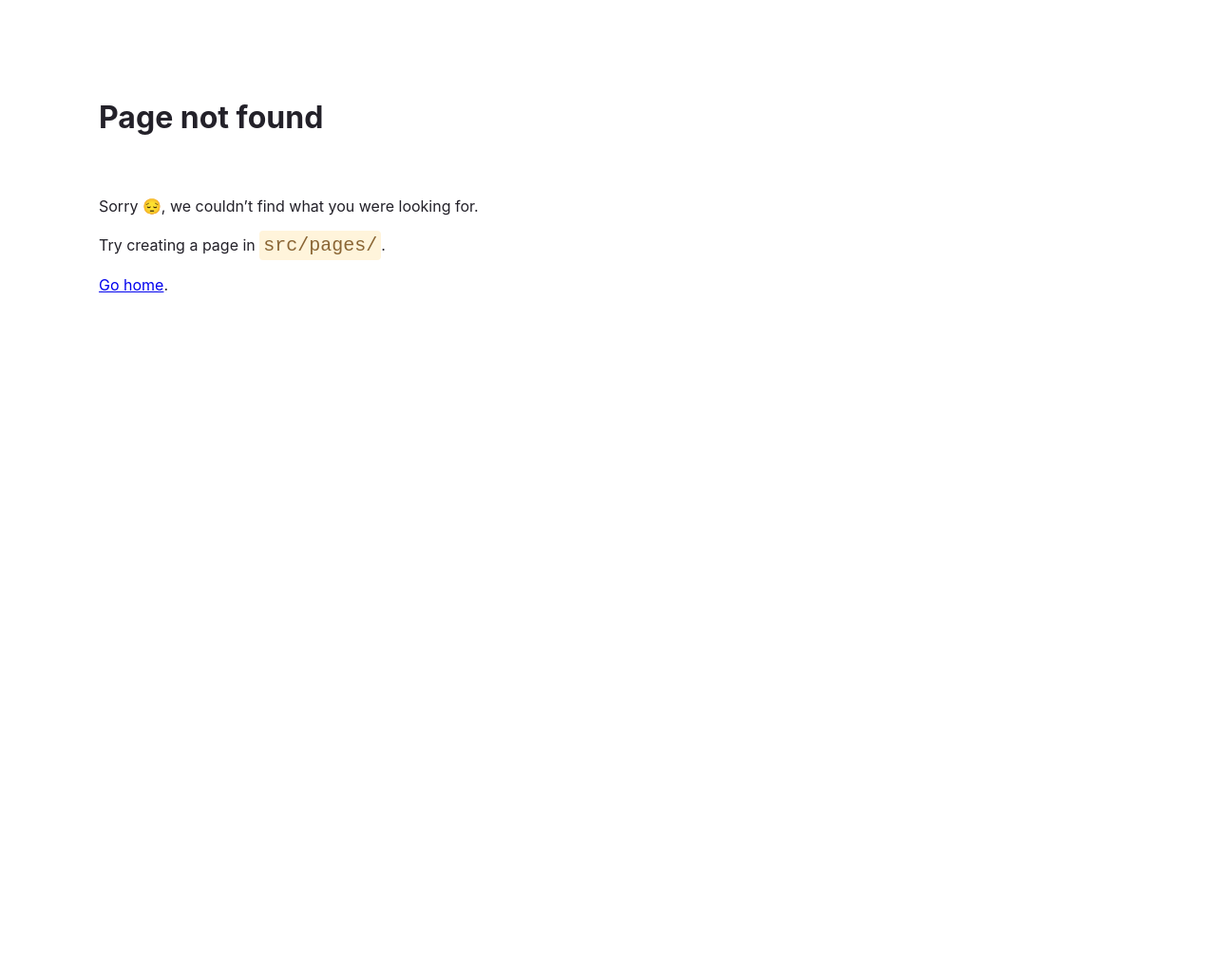
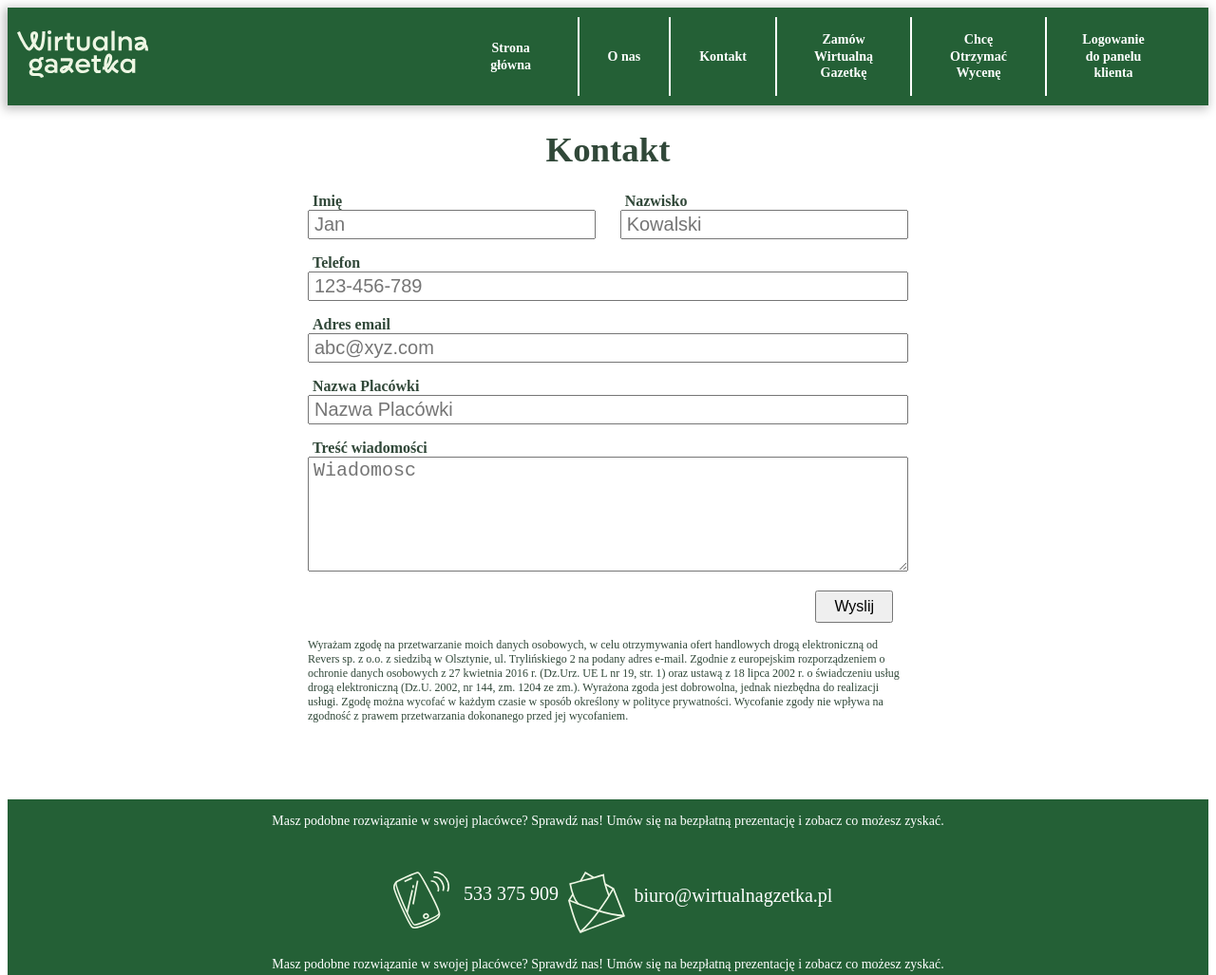
Before and after one commit to praktyki-cormo/wirtualna-gazetka, a Gatsby site: page /wirtualna-gazetka in a window 1280 px wide. Before the commit this address had no page. Shown: the top 1027 px of the page at 95% size. Before the commit the page ends 800 px from the top, so only its background shows below. Built offline with nearby package versions, Linux system fonts and the light colour scheme; Gatsby itself is replaced by a stand-in of ours.

Commit message:
fixed build errors

```diff
--- a/package.json
+++ b/package.json
@@ -16,6 +16,7 @@
     "typecheck": "tsc --noEmit"
   },
   "dependencies": {
+    "@loadable/component": "^5.16.4",
     "gatsby": "^5.13.5",
     "react": "^18.2.0",
     "react-dom": "^18.2.0"
--- a/src/components/header.tsx
+++ b/src/components/header.tsx
@@ -135,5 +135,4 @@ const Header = () => {
         </header>
     )
 }
-
 export default Header
--- a/src/components/layout.tsx
+++ b/src/components/layout.tsx
@@ -1,12 +1,11 @@
-
 import * as React from "react"
-import Header from "../components/header"
 import Footer from "../components/footer"
-
+import Loadable from "@loadable/component"
+const LazyHeader = Loadable(() => import("../components/header"))
 const Layout = ({children}) => {
 	return (
 		<>
-			<Header></Header>
+			<LazyHeader></LazyHeader>
 			{children}
 			<Footer></Footer>
 		</>
--- /dev/null
+++ b/src/pages/wirtualna-gazetka.tsx
@@ -0,0 +1,112 @@
+import * as React from "react"
+import { HeadFC } from "gatsby"
+import Footer from "../components/footer"
+import Layout from "../components/layout"
+
+const mainStyle: React.CSSProperties = {
+	backgroundColor: "#fff",
+	display: "flex",
+	flexDirection: "column",
+	alignItems: "center"
+}
+const headerStyle: React.CSSProperties = {
+	fontSize: "calc(24px + 1vw)",
+	color: "#314839",
+}
+const formStyle: React.CSSProperties = {
+	width: "50%",
+	maxWidth: "800px",
+	backgroundColor: "#fff",
+	color: "#314839",
+	display: "flex",
+	flexDirection: "column",
+	alignItems: "center",
+}
+
+const formFieldStyle: React.CSSProperties = {
+	width: "100%",
+}
+const labelStyle = {
+	width: "100%",
+	marginLeft: "5px",
+	marginBottom: "2px",
+	fontSize: "16px",
+	fontWeight: "bold"
+}
+
+const inputStyle: React.CSSProperties = {
+	width: "100%",
+	marginBottom: "2vh",
+	padding: "2px 5px",
+	boxSizing: "border-box",
+	fontSize: "20px",
+}
+
+const horizontalContainerStyle: React.CSSProperties = {
+	width: "100%",
+	display: "flex",
+	justifyContent: "space-between"
+}
+
+const buttonStyle: React.CSSProperties = {
+	padding: "6px 18px",
+	marginRight: "16px",
+	alignSelf: "end",
+	fontSize: "16px",
+}
+
+const privacyPolicyStyle: React.CSSProperties = {
+	marginTop: "2vh",
+	marginBottom: "10vh",
+	fontSize: "12px",
+}
+const KontaktPage = () => {
+	return (
+		<Layout>
+			<main style={mainStyle}>
+				<form style={formStyle} method="post" action="#">
+					<h1 style={headerStyle}>Kontakt</h1>
+					<div style={horizontalContainerStyle}>
+						<div style={{ ...formFieldStyle, width: "48%" }}>
+							<label style={labelStyle}>Imię</label>
+							<input style={inputStyle} type="text" name="firstName" id="lastName" placeholder="Jan" />
+						</div>
+						<div style={{ ...formFieldStyle, width: "48%" }}>
+							<label style={labelStyle}>Nazwisko</label>
+							<input style={inputStyle} type="text" name="lastName" id="lastName" placeholder="Kowalski" />
+						</div>
+					</div>
+
+					<div style={formFieldStyle}>
+						<label style={labelStyle}>Telefon</label>
+						<input style={inputStyle} type="tel" name="phone" id="phone" placeholder="123-456-789" />
+					</div>
+
+					<div style={formFieldStyle}>
+						<label style={labelStyle}>Adres email</label>
+						<input style={inputStyle} type="email" name="email" id="email" placeholder="abc@xyz.com" />
+					</div>
+
+					<div style={formFieldStyle}>
+						<label style={labelStyle}>Nazwa Placówki</label>
+						<input style={inputStyle} type="text" name="school" id="school" placeholder="Nazwa Placówki" />
+					</div>
+
+					<div style={formFieldStyle}>
+						<label style={labelStyle}>Treść wiadomości</label>
+						<textarea style={{ ...inputStyle, resize: "vertical" }} name="message" id="message" rows={5} placeholder="Wiadomosc" />
+					</div>
+
+					<button style={buttonStyle} type="submit">Wyslij</button>
+					<p style={privacyPolicyStyle}>
+						Wyrażam zgodę na przetwarzanie moich danych osobowych, w celu otrzymywania ofert handlowych drogą elektroniczną od Revers sp. z o.o. z siedzibą w Olsztynie, ul. Trylińskiego 2 na podany adres e-mail. Zgodnie z europejskim rozporządzeniem o ochronie danych osobowych z 27 kwietnia 2016 r. (Dz.Urz. UE L nr 19, str. 1) oraz ustawą z 18 lipca 2002 r. o świadczeniu usług drogą elektroniczną (Dz.U. 2002, nr 144, zm. 1204 ze zm.). Wyrażona zgoda jest dobrowolna, jednak niezbędna do realizacji usługi. Zgodę można wycofać w każdym czasie w sposób określony w polityce prywatności. Wycofanie zgody nie wpływa na zgodność z prawem przetwarzania dokonanego przed jej wycofaniem.
+					</p>
+				</form>
+			</main >
+			<Footer></Footer>
+		</Layout>
+	)
+}
+
+export default KontaktPage
+export const Head: HeadFC = () => <title>Kontakt</title>
```
Also changed, not shown: 1 other file.
